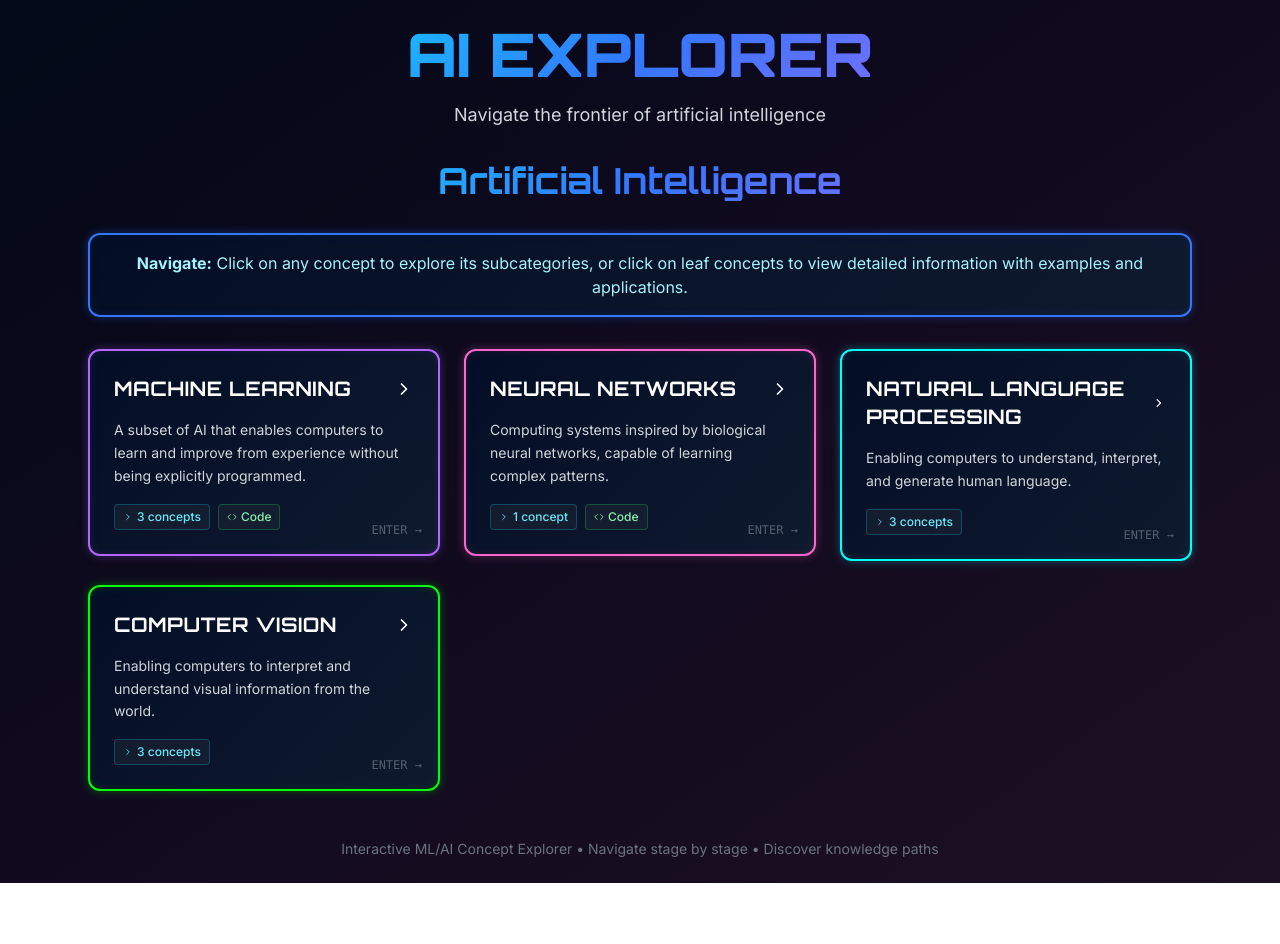
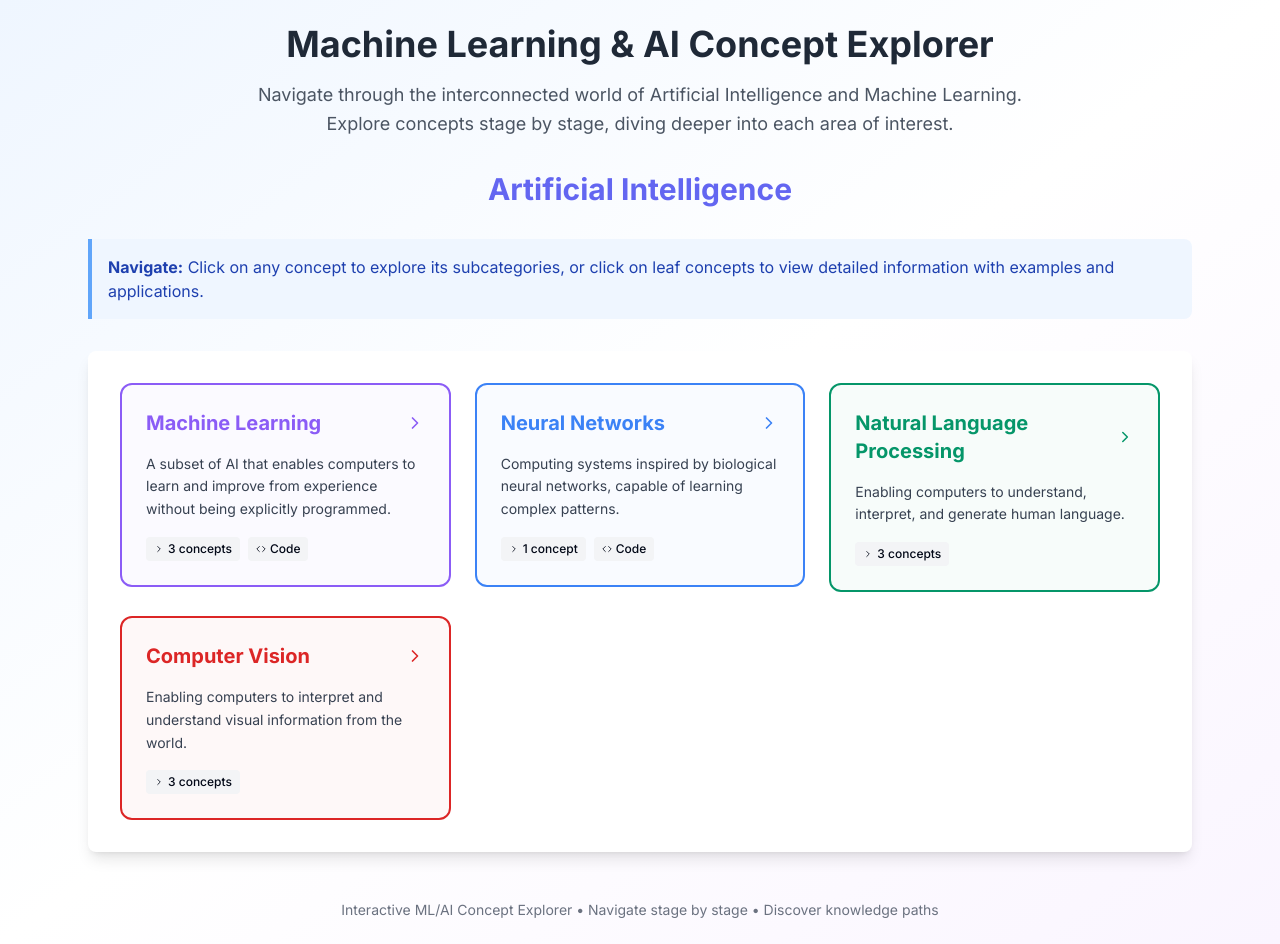
Before and after one commit to Vos88/ai-flow-explorer-guide, a React (Vite) app: page / in a window 1280 px wide. Before the commit the page ends 883 px from the top, so only its background shows below. Built offline with nearby package versions, Linux system fonts and the light colour scheme.

Commit message:
Reverted to commit 3160d5b14b1e0ced759d3b6fd12831f0e106551e

```diff
--- a/src/components/ConceptNode.tsx
+++ b/src/components/ConceptNode.tsx
@@ -1,4 +1,3 @@
-
 import React from 'react';
 import { Code, ExternalLink, Eye, ChevronRight } from 'lucide-react';
 import { MLConcept } from '@/data/mlConceptsTree';
@@ -22,86 +21,70 @@ export const ConceptNode: React.FC<ConceptNodeProps> = ({
     onNodeClick(concept);
   };
 
-  // Get neon border class based on concept ID or color
-  const getNeonBorderClass = (conceptId: string) => {
-    switch (conceptId) {
-      case 'symbolic-ai':
-        return 'neon-border-purple';
-      case 'machine-learning':
-        return 'neon-border-blue';
-      case 'neural-networks':
-        return 'neon-border-pink';
-      case 'computer-vision':
-        return 'neon-border-green';
-      case 'nlp':
-        return 'neon-border-cyan';
-      default:
-        // Rotate through colors based on concept ID hash
-        const hash = conceptId.split('').reduce((a, b) => a + b.charCodeAt(0), 0);
-        const colors = ['neon-border-cyan', 'neon-border-blue', 'neon-border-purple', 'neon-border-pink', 'neon-border-green'];
-        return colors[hash % colors.length];
-    }
-  };
-
   if (isStageMode) {
-    const neonClass = getNeonBorderClass(concept.id);
-
+    // Stage mode: display as cards in a grid
     return (
       <div
         className="concept-stage-card cursor-pointer group"
         onClick={handleClick}
       >
-        <div className={`h-full p-6 rounded-xl ${neonClass} futuristic-card transition-all duration-300 transform hover:-translate-y-1`}>
+        <div
+          className="h-full p-6 rounded-xl border-2 transition-all duration-300 hover:shadow-lg transform hover:-translate-y-1"
+          style={{
+            borderColor: concept.color,
+            backgroundColor: `${concept.color}08`
+          }}
+        >
           {/* Header with navigation indicator */}
           <div className="flex items-center justify-between mb-4">
-            <h3 className="font-bold text-xl text-white font-['Orbitron'] tracking-wide">
-              {concept.title.toUpperCase()}
+            <h3
+              className="font-bold text-xl"
+              style={{ color: concept.color }}
+            >
+              {concept.title}
             </h3>
             {hasChildren ? (
               <ChevronRight
                 size={20}
-                className="text-white transition-transform group-hover:translate-x-1"
+                style={{ color: concept.color }}
+                className="transition-transform group-hover:translate-x-1"
               />
             ) : (
               <Eye
                 size={20}
-                className="text-white opacity-60"
+                style={{ color: concept.color }}
+                className="opacity-60"
               />
             )}
           </div>
 
           {/* Description */}
-          <p className="text-gray-300 text-sm leading-relaxed mb-4 line-clamp-3">
+          <p className="text-gray-700 text-sm leading-relaxed mb-4 line-clamp-3">
             {concept.description}
           </p>
 
           {/* Indicators */}
           <div className="flex gap-2 mt-auto">
             {hasChildren && (
-              <div className="flex items-center gap-1 px-2 py-1 bg-gray-800/50 rounded text-xs font-medium text-cyan-300 border border-cyan-500/30">
+              <div className="flex items-center gap-1 px-2 py-1 bg-gray-100 rounded text-xs font-medium">
                 <ChevronRight size={10} />
                 {concept.children!.length} concept{concept.children!.length > 1 ? 's' : ''}
               </div>
             )}
 
             {concept.codeExample && (
-              <div className="flex items-center gap-1 px-2 py-1 bg-gray-800/50 rounded text-xs font-medium text-green-300 border border-green-500/30">
+              <div className="flex items-center gap-1 px-2 py-1 bg-gray-100 rounded text-xs font-medium">
                 <Code size={10} />
                 Code
               </div>
             )}
 
             {concept.externalLinks && concept.externalLinks.length > 0 && (
-              <div className="flex items-center gap-1 px-2 py-1 bg-gray-800/50 rounded text-xs font-medium text-blue-300 border border-blue-500/30">
+              <div className="flex items-center gap-1 px-2 py-1 bg-blue-100 rounded text-xs font-medium text-blue-700">
                 <ExternalLink size={10} />
                 {concept.externalLinks.length} link{concept.externalLinks.length > 1 ? 's' : ''}
               </div>
             )}
-          </div>
-
-          {/* Enter indicator in bottom right */}
-          <div className="absolute bottom-4 right-4 text-xs text-gray-400 opacity-50 font-mono">
-            ENTER →
           </div>
         </div>
       </div>
--- a/src/components/MLConceptTree.tsx
+++ b/src/components/MLConceptTree.tsx
@@ -11,13 +11,16 @@ export const MLConceptTree: React.FC = () => {
   const [currentStage, setCurrentStage] = useState<MLConcept>(mlConceptsTree);
 
   const handleNodeClick = (concept: MLConcept) => {
+    // If it's a leaf node (no children), show detailed view
     if (!concept.children || concept.children.length === 0) {
       setSelectedConcept(concept);
+      // Add the leaf concept to the navigation path for breadcrumb display
       const newPath = [...navigationPath, concept];
       setNavigationPath(newPath);
       return;
     }
 
+    // If it has children, navigate to that stage
     const newPath = [...navigationPath, concept];
     setNavigationPath(newPath);
     setCurrentStage(concept);
@@ -25,6 +28,7 @@ export const MLConceptTree: React.FC = () => {
 
   const handleBackToTree = () => {
     setSelectedConcept(null);
+    // Remove the leaf concept from navigation path when going back
     if (navigationPath.length > 1) {
       const newPath = navigationPath.slice(0, -1);
       setNavigationPath(newPath);
@@ -39,25 +43,16 @@ export const MLConceptTree: React.FC = () => {
     setSelectedConcept(null);
   };
 
-  // Get neon border class based on concept color
-  const getNeonBorderClass = (color: string) => {
-    if (color.includes('cyan') || color.includes('180')) return 'neon-border-cyan';
-    if (color.includes('blue') || color.includes('220')) return 'neon-border-blue';
-    if (color.includes('purple') || color.includes('270')) return 'neon-border-purple';
-    if (color.includes('pink') || color.includes('320')) return 'neon-border-pink';
-    if (color.includes('green') || color.includes('120')) return 'neon-border-green';
-    return 'neon-border-blue'; // default
-  };
-
   return (
     <div className="max-w-6xl mx-auto p-6">
       {/* Header */}
       <div className="text-center mb-8">
-        <h1 className="text-6xl font-black mb-4 gradient-text-primary font-['Orbitron']">
-          AI EXPLORER
+        <h1 className="text-4xl font-bold text-gray-800 mb-4">
+          Machine Learning & AI Concept Explorer
         </h1>
-        <p className="text-lg text-gray-300 max-w-3xl mx-auto leading-relaxed">
-          Navigate the frontier of artificial intelligence
+        <p className="text-lg text-gray-600 max-w-3xl mx-auto leading-relaxed">
+          Navigate through the interconnected world of Artificial Intelligence and Machine Learning.
+          Explore concepts stage by stage, diving deeper into each area of interest.
         </p>
       </div>
 
@@ -68,6 +63,7 @@ export const MLConceptTree: React.FC = () => {
       />
 
       {selectedConcept ? (
+        /* Detailed View for Leaf Nodes */
         <div className="animate-fade-in">
           <ConceptCard
             concept={selectedConcept}
@@ -79,29 +75,30 @@ export const MLConceptTree: React.FC = () => {
         <>
           {/* Current Stage Title */}
           <div className="text-center mb-8">
-            <h2 className="text-4xl font-bold mb-3 gradient-text-primary font-['Orbitron']">
+            <h2
+              className="text-3xl font-bold mb-3"
+              style={{ color: currentStage.color }}
+            >
               {currentStage.title}
             </h2>
             {currentStage.id !== 'ai' && (
-              <p className="text-gray-300 text-lg max-w-2xl mx-auto">
+              <p className="text-gray-700 text-lg max-w-2xl mx-auto">
                 {currentStage.description}
               </p>
             )}
           </div>
 
           {/* Instructions */}
-          {currentStage.id === 'ai' && (
-            <div className={`futuristic-card ${getNeonBorderClass('#00ffff')} p-4 mb-8 rounded-xl`}>
-              <p className="text-cyan-200 text-center">
-                <strong>Navigate:</strong> Click on any concept to explore its subcategories,
-                or click on leaf concepts to view detailed information with examples and applications.
-              </p>
-            </div>
-          )}
+          <div className="bg-blue-50 border-l-4 border-blue-400 p-4 mb-8 rounded-r-lg">
+            <p className="text-blue-800">
+              <strong>Navigate:</strong> Click on any concept to explore its subcategories,
+              or click on leaf concepts to view detailed information with examples and applications.
+            </p>
+          </div>
 
           {/* Current Stage Nodes */}
-          <div className="animate-fade-in">
-            <div className="grid grid-cols-1 md:grid-cols-2 lg:grid-cols-3 gap-6">
+          <div className="bg-white rounded-lg shadow-lg p-8">
+            <div className="grid grid-cols-1 md:grid-cols-2 lg:grid-cols-3 gap-6 animate-fade-in">
               {(currentStage.children || []).map((concept) => (
                 <div
                   key={concept.id}
--- a/src/index.css
+++ b/src/index.css
@@ -1,65 +1,57 @@
-
-@import url("https://fonts.googleapis.com/css2?family=Inter:wght@400;500;600;700&family=Orbitron:wght@400;700;900&display=swap");
+@import url("https://fonts.googleapis.com/css2?family=Inter:wght@400;500;600;700&display=swap");
 @tailwind base;
 @tailwind components;
 @tailwind utilities;
 
 @layer base {
   :root {
-    --background: 222 84% 5%;
-    --foreground: 210 40% 98%;
-    --card: 222 84% 8%;
-    --card-foreground: 210 40% 98%;
-    --popover: 222 84% 8%;
-    --popover-foreground: 210 40% 98%;
-    --primary: 210 40% 98%;
-    --primary-foreground: 222 47% 11%;
-    --secondary: 217 33% 18%;
-    --secondary-foreground: 210 40% 98%;
-    --muted: 217 33% 18%;
-    --muted-foreground: 215 20% 65%;
-    --accent: 217 33% 18%;
-    --accent-foreground: 210 40% 98%;
-    --destructive: 0 63% 31%;
+    --background: 0 0% 100%;
+    --foreground: 222.2 84% 4.9%;
+    --card: 0 0% 100%;
+    --card-foreground: 222.2 84% 4.9%;
+    --popover: 0 0% 100%;
+    --popover-foreground: 222.2 84% 4.9%;
+    --primary: 222.2 47.4% 11.2%;
+    --primary-foreground: 210 40% 98%;
+    --secondary: 210 40% 96%;
+    --secondary-foreground: 222.2 84% 4.9%;
+    --muted: 210 40% 96%;
+    --muted-foreground: 215.4 16.3% 46.9%;
+    --accent: 210 40% 96%;
+    --accent-foreground: 222.2 84% 4.9%;
+    --destructive: 0 84.2% 60.2%;
     --destructive-foreground: 210 40% 98%;
-    --border: 217 33% 18%;
-    --input: 217 33% 18%;
-    --ring: 213 27% 84%;
-    --chart-1: 220 70% 50%;
-    --chart-2: 160 60% 45%;
-    --chart-3: 30 80% 55%;
-    --chart-4: 280 65% 60%;
-    --chart-5: 340 75% 55%;
-    --radius: 0.75rem;
-
-    /* Neon colors */
-    --neon-cyan: 180 100% 50%;
-    --neon-blue: 220 100% 60%;
-    --neon-purple: 270 100% 70%;
-    --neon-pink: 320 100% 70%;
-    --neon-green: 120 100% 50%;
+    --border: 214.3 31.8% 91.4%;
+    --input: 214.3 31.8% 91.4%;
+    --ring: 222.2 84% 4.9%;
+    --chart-1: 12 76% 61%;
+    --chart-2: 173 58% 39%;
+    --chart-3: 197 37% 24%;
+    --chart-4: 43 74% 66%;
+    --chart-5: 27 87% 67%;
+    --radius: 0.5rem;
   }
 
   .dark {
-    --background: 222 84% 5%;
+    --background: 222.2 84% 4.9%;
     --foreground: 210 40% 98%;
-    --card: 222 84% 8%;
+    --card: 222.2 84% 4.9%;
     --card-foreground: 210 40% 98%;
-    --popover: 222 84% 8%;
+    --popover: 222.2 84% 4.9%;
     --popover-foreground: 210 40% 98%;
     --primary: 210 40% 98%;
-    --primary-foreground: 222 47% 11%;
-    --secondary: 217 33% 18%;
+    --primary-foreground: 222.2 47.4% 11.2%;
+    --secondary: 217.2 32.6% 17.5%;
     --secondary-foreground: 210 40% 98%;
-    --muted: 217 33% 18%;
-    --muted-foreground: 215 20% 65%;
-    --accent: 217 33% 18%;
+    --muted: 217.2 32.6% 17.5%;
+    --muted-foreground: 215 20.2% 65.1%;
+    --accent: 217.2 32.6% 17.5%;
     --accent-foreground: 210 40% 98%;
-    --destructive: 0 63% 31%;
+    --destructive: 0 62.8% 30.6%;
     --destructive-foreground: 210 40% 98%;
-    --border: 217 33% 18%;
-    --input: 217 33% 18%;
-    --ring: 213 27% 84%;
+    --border: 217.2 32.6% 17.5%;
+    --input: 217.2 32.6% 17.5%;
+    --ring: 212.7 26.8% 83.9%;
     --chart-1: 220 70% 50%;
     --chart-2: 160 60% 45%;
     --chart-3: 30 80% 55%;
@@ -75,97 +67,7 @@
   body {
     @apply bg-background text-foreground;
     font-family: "Inter", sans-serif;
-    background: linear-gradient(135deg, hsl(222 84% 5%) 0%, hsl(260 50% 8%) 50%, hsl(280 40% 10%) 100%);
-    min-height: 100vh;
   }
-}
-
-/* Gradient text utilities */
-.gradient-text-primary {
-  background: linear-gradient(135deg, hsl(var(--neon-cyan)) 0%, hsl(var(--neon-blue)) 50%, hsl(var(--neon-purple)) 100%);
-  -webkit-background-clip: text;
-  -webkit-text-fill-color: transparent;
-  background-clip: text;
-}
-
-.gradient-text-secondary {
-  background: linear-gradient(135deg, hsl(var(--neon-pink)) 0%, hsl(var(--neon-purple)) 100%);
-  -webkit-background-clip: text;
-  -webkit-text-fill-color: transparent;
-  background-clip: text;
-}
-
-/* Neon border utilities */
-.neon-border-cyan {
-  border: 2px solid hsl(var(--neon-cyan));
-  box-shadow:
-    0 0 10px hsl(var(--neon-cyan) / 0.3),
-    inset 0 0 10px hsl(var(--neon-cyan) / 0.1);
-}
-
-.neon-border-blue {
-  border: 2px solid hsl(var(--neon-blue));
-  box-shadow:
-    0 0 10px hsl(var(--neon-blue) / 0.3),
-    inset 0 0 10px hsl(var(--neon-blue) / 0.1);
-}
-
-.neon-border-purple {
-  border: 2px solid hsl(var(--neon-purple));
-  box-shadow:
-    0 0 10px hsl(var(--neon-purple) / 0.3),
-    inset 0 0 10px hsl(var(--neon-purple) / 0.1);
-}
-
-.neon-border-pink {
-  border: 2px solid hsl(var(--neon-pink));
-  box-shadow:
-    0 0 10px hsl(var(--neon-pink) / 0.3),
-    inset 0 0 10px hsl(var(--neon-pink) / 0.1);
-}
-
-.neon-border-green {
-  border: 2px solid hsl(var(--neon-green));
-  box-shadow:
-    0 0 10px hsl(var(--neon-green) / 0.3),
-    inset 0 0 10px hsl(var(--neon-green) / 0.1);
-}
-
-/* Hover effects for neon borders */
-.neon-border-cyan:hover {
-  box-shadow:
-    0 0 20px hsl(var(--neon-cyan) / 0.5),
-    inset 0 0 20px hsl(var(--neon-cyan) / 0.2);
-}
-
-.neon-border-blue:hover {
-  box-shadow:
-    0 0 20px hsl(var(--neon-blue) / 0.5),
-    inset 0 0 20px hsl(var(--neon-blue) / 0.2);
-}
-
-.neon-border-purple:hover {
-  box-shadow:
-    0 0 20px hsl(var(--neon-purple) / 0.5),
-    inset 0 0 20px hsl(var(--neon-purple) / 0.2);
-}
-
-.neon-border-pink:hover {
-  box-shadow:
-    0 0 20px hsl(var(--neon-pink) / 0.5),
-    inset 0 0 20px hsl(var(--neon-pink) / 0.2);
-}
-
-.neon-border-green:hover {
-  box-shadow:
-    0 0 20px hsl(var(--neon-green) / 0.5),
-    inset 0 0 20px hsl(var(--neon-green) / 0.2);
-}
-
-/* Futuristic card background */
-.futuristic-card {
-  background: linear-gradient(135deg, hsl(222 84% 8%) 0%, hsl(220 50% 12%) 100%);
-  backdrop-filter: blur(10px);
 }
 
 /* Custom animations for concept tree */
@@ -191,6 +93,7 @@
   }
 }
 
+/* Stage-based navigation animations */
 @keyframes slideInFromCenter {
   0% {
     opacity: 0;
@@ -217,10 +120,12 @@
   animation: slideInFromCenter 400ms ease-in-out;
 }
 
+/* Improved fade-in for stage transitions */
 .animate-fade-in {
   animation: slideInFromCenter 400ms ease-in-out;
 }
 
+/* Line clamp utility for descriptions */
 .line-clamp-3 {
   display: -webkit-box;
   -webkit-line-clamp: 3;
--- a/src/pages/Index.tsx
+++ b/src/pages/Index.tsx
@@ -4,7 +4,7 @@ import { MLConceptTree } from '@/components/MLConceptTree';
 
 const Index = () => {
   return (
-    <div className="min-h-screen bg-gradient-to-br from-[hsl(222,84%,5%)] via-[hsl(260,50%,8%)] to-[hsl(280,40%,10%)]">
+    <div className="min-h-screen bg-gradient-to-br from-blue-50 via-white to-purple-50">
       <MLConceptTree />
     </div>
   );
```
Also changed, not shown: src/components/ConceptBreadcrumb.tsx (+10 -6 lines).
